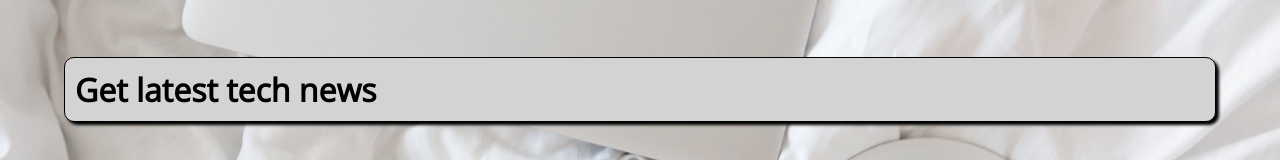
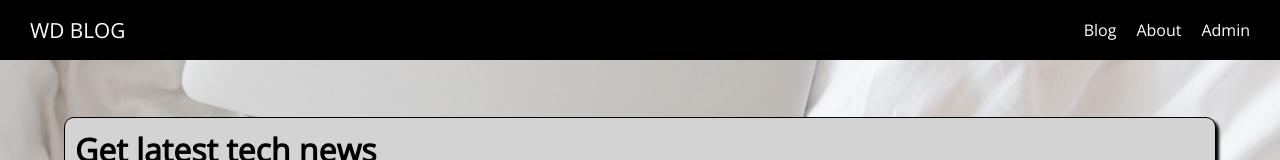
Before and after one commit to Hadr619/nuxt-blog, a Nuxt app: page / in a window 1280 px wide. Shown: the top 160 px of the page. Built offline with nearby package versions, Linux system fonts and the light colour scheme.

Commit message:
Adding Header component, changing Post List to compontent, adding to post page and home

```diff
--- /dev/null
+++ b/components/Navigation/TheHeader.vue
@@ -0,0 +1,95 @@
+<template>
+<div class="header-container">
+  <header class="the-header">
+    <TheSideNavToggle @toggle="$emit('sidenavToggle')" />
+    <div class="logo">
+      <nuxt-link to="/">WD BLOG</nuxt-link>
+    </div>
+    <div class="spacer"></div>
+    <div class="navigation-items">
+      <ul class="nav-list">
+        <li class="nav-item"><nuxt-link to="/posts">Blog</nuxt-link></li>
+        <li class="nav-item"><nuxt-link to="/about">About</nuxt-link></li>
+        <li class="nav-item"><nuxt-link to="/admin">Admin</nuxt-link></li>
+      </ul>
+    </div>
+  </header>
+</div>
+</template>
+
+<script>
+import TheSideNavToggle from "@/components/Navigation/TheSideNavToggle";
+
+export default {
+  name: "TheHeader",
+  components: {
+    TheSideNavToggle
+  }
+};
+</script>
+
+
+<style scoped>
+.header-container {
+  height: 60px;
+}
+
+.the-header {
+  width: 100%;
+  position: fixed;
+  height: 60px;
+  display: flex;
+  justify-content: space-around;
+  align-items: center;
+  background-color: black;
+  z-index: 100;
+  box-sizing: border-box;
+  padding: 0 20px;
+}
+
+.logo {
+  margin: 0 10px;
+  font-size: 1.3rem;
+}
+
+.logo a {
+  text-decoration: none;
+  color: white;
+}
+
+.spacer {
+  flex: 1;
+}
+
+.navigation-items {
+  display: none;
+}
+
+@media (min-width: 768px) {
+  .navigation-items {
+    display: block;
+  }
+}
+
+.nav-list {
+  list-style: none;
+  padding: 0;
+  margin: 0;
+  display: flex;
+}
+
+.nav-item {
+  margin: 0 10px;
+}
+
+.nav-item a {
+  text-decoration: none;
+  color: white;
+}
+
+.nav-item a:hover,
+.nav-item a:active,
+.nav-item a.nuxt-link-active {
+  color: red;
+}
+</style>
--- /dev/null
+++ b/components/Navigation/TheSideNavToggle.vue
@@ -0,0 +1,33 @@
+<template>
+  <div
+    class="drawer-toggle"
+    role="button"
+    @click="$emit('toggle')">
+    <div class="bar"></div>
+    <div class="bar"></div>
+    <div class="bar"></div>
+  </div>
+</template>
+
+<style scoped>
+.drawer-toggle {
+  display: flex;
+  flex-direction: column;
+  justify-content: space-around;
+  height: 50%;
+  width: 35px;
+  cursor: pointer;
+}
+
+@media (min-width: 768px) {
+  .drawer-toggle {
+    display: none;
+  }
+}
+
+.drawer-toggle .bar {
+  width: 90%;
+  height: 2px;
+  background-color: white;
+}
+</style>
--- /dev/null
+++ b/components/Navigation/TheSidenav.vue
@@ -0,0 +1,93 @@
+<template>
+<div class="sidenav-container">
+  <div
+    v-if="show"
+    class="sidenav-backdrop"
+    @click="$emit('close')"></div>
+  <transition name="slide-side">
+    <div
+      v-if="show"
+      class="sidenav">
+      <ul
+        class="nav-list"
+        @click="$emit('close')">
+        <li class="nav-item"><nuxt-link to="/posts">Blog</nuxt-link></li>
+        <li class="nav-item"><nuxt-link to="/about">About</nuxt-link></li>
+        <li class="nav-item"><nuxt-link to="/admin">Admin</nuxt-link></li>
+      </ul>
+    </div>
+  </transition>
+</div>
+</template>
+
+<script>
+export default {
+  name: "TheSidenav",
+  props: {
+    show: {
+      type: Boolean,
+      default: false
+    }
+  }
+};
+</script>
+
+
+<style scoped>
+.sidenav-container {
+  height: 100%;
+  width: 100%;
+}
+
+.sidenav-backdrop {
+  width: 100%;
+  height: 100%;
+  background-color: rgba(0, 0, 0, 0.7);
+  z-index: 1000;
+  position: fixed;
+  top: 0;
+  left: 0;
+}
+
+.sidenav {
+  height: 100%;
+  width: 300px;
+  background-color: white;
+  z-index: 10000;
+  position: fixed;
+  top: 0;
+  left: 0;
+  box-sizing: border-box;
+  padding: 30px;
+}
+
+.slide-side-enter-active,
+.slide-side-leave-active {
+  transition: all 0.3s ease-out;
+}
+.slide-side-enter,
+.slide-side-leave-to {
+  transform: translateX(-100%);
+}
+
+.nav-list {
+  list-style: none;
+  padding: 0;
+  margin: 0;
+}
+
+.nav-item {
+  margin: 20px 0;
+}
+
+.nav-item a {
+  text-decoration: none;
+  color: black;
+  font-size: 1.5rem;
+}
+
+.nav-item a:hover,
+.nav-item a:active {
+  color: red;
+}
+</style>
--- /dev/null
+++ b/components/posts/PostList.vue
@@ -0,0 +1,40 @@
+<template>
+        <section class="post-list">
+            <PostPreview
+                id="1"
+                thumbnail="https://static.pexels.com/photos/270348/pexels-photo-270348.jpeg"
+                title="Hello there!"
+                previewText="This my first post!" />
+            <PostPreview
+                id="2"
+                thumbnail="https://static.techspot.com/images2/news/bigimage/2018/07/2018-07-10-image-35.jpg"
+                title="Hello there - the second time!"
+                previewText="This my second post!" />
+            <PostPreview
+                id="3"
+                thumbnail="https://static.pexels.com/photos/270348/pexels-photo-270348.jpeg"
+                title="Hi!"
+                previewText="This my third post!" />
+
+     </section>
+</template>
+
+<script>
+import PostPreview from '@/components/posts/PostPreview'
+export default {
+    components:{
+        PostPreview
+    }
+}
+</script>
+
+<style scoped>
+.post-list {
+  display: flex;
+  padding: 20px;
+  box-sizing: border-box;
+  flex-wrap: wrap;
+  align-items: center;
+  justify-content: center;
+}
+</style>
--- a/layouts/default.vue
+++ b/layouts/default.vue
@@ -1,8 +1,31 @@
 <template>
   <div>
+    <TheHeader @sidenavToggle="displaySidenav = !displaySidenav"/>
+    <TheSidenav
+    :show="displaySidenav"
+    @close="displaySidenav = false"
+     />
     <nuxt />
   </div>
 </template>
+
+<script>
+import TheHeader from '@/components/Navigation/TheHeader'
+import TheSidenav from '@/components/Navigation/TheSidenav'
+
+export default {
+  components:{
+    TheHeader,
+    TheSidenav
+  },
+  data(){
+    return {
+      displaySidenav: false
+    }
+  }
+}
+</script>
+
 
 <style>
 html {
--- a/pages/index.vue
+++ b/pages/index.vue
@@ -3,33 +3,16 @@
     <section class="intro">
       <h1>Get latest tech news</h1>
     </section>
-    <section class="featured-posts">
-      <PostPreview
-        id="1"
-        thumbnail="https://static.pexels.com/photos/270348/pexels-photo-270348.jpeg"
-        title="Hello there!"
-        previewText="This my first post!" />
-              <PostPreview
-        id="2"
-        thumbnail="https://static.techspot.com/images2/news/bigimage/2018/07/2018-07-10-image-35.jpg"
-        title="Hello there - the second time!"
-        previewText="This my second post!" />
-      <PostPreview
-        id="3"
-        thumbnail="https://static.pexels.com/photos/270348/pexels-photo-270348.jpeg"
-        title="Hi!"
-        previewText="This my third post!" />
-
-    </section>
+    <PostList />
   </div>
 </template>
 
 <script>
-import PostPreview from '@/components/posts/PostPreview'
+import PostList from '@/components/posts/PostList'
 
 export default {
   components: {
-    PostPreview
+    PostList
   }
 }
 </script>
--- a/pages/posts/index.vue
+++ b/pages/posts/index.vue
@@ -1,8 +1,18 @@
 <template>
     <div class="c-page__posts">
-
+        <PostList />
     </div>
 </template>
+
+<script>
+import PostList from '@/components/posts/PostList'
+export default {
+    components:{
+        PostList
+    }
+}
+</script>
+
 
 
 <style scoped>
@@ -11,4 +21,6 @@
     justify-content: center;
     align-items: center;
 }
+
+
 </style>
```
